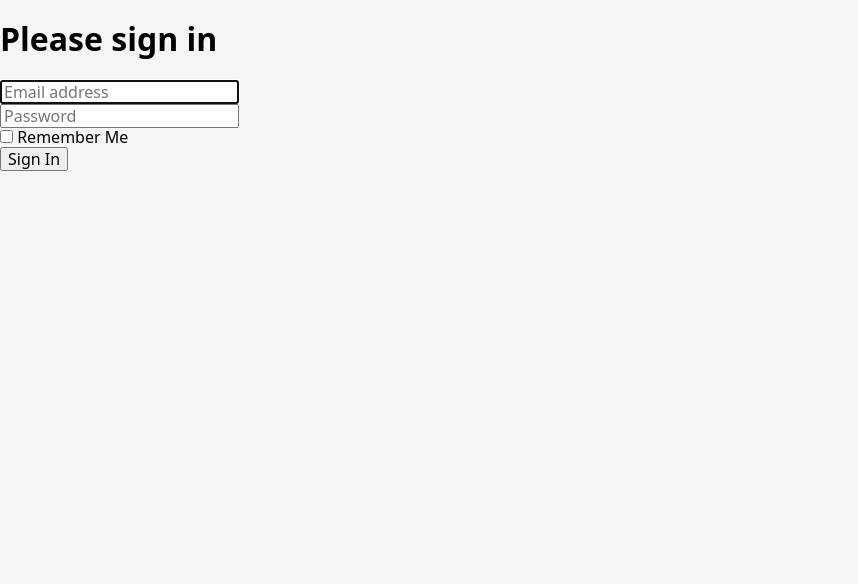
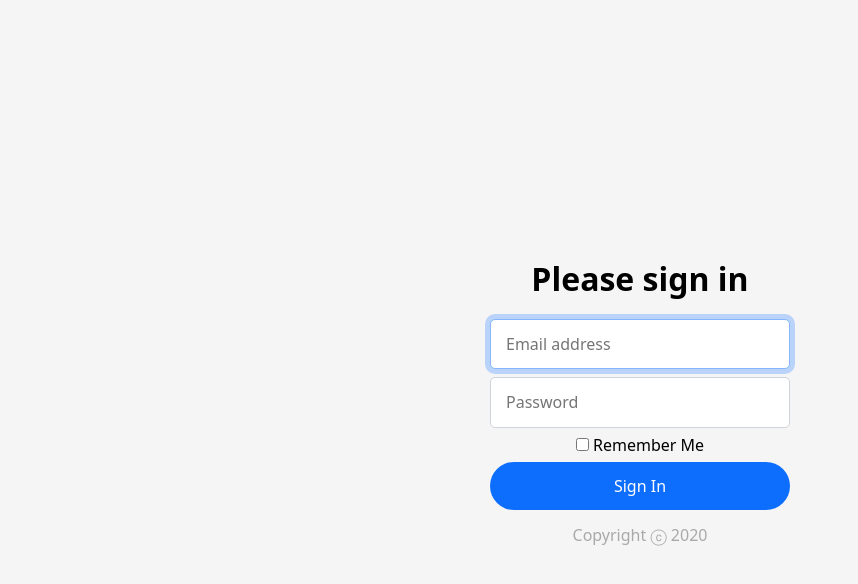
Before and after one commit to Karla-Abad/Forms, a plain HTML site: page index.html in a window 1280 px wide. Shown: the whole page, without its empty margins (0-858 px from the left). Drawn offline with Linux system fonts and the light colour scheme.

Commit message:
Styled form

```diff
--- a/css/styles.css
+++ b/css/styles.css
@@ -9,8 +9,60 @@ html {
 }
 
 body {
+  height: 100vh;
+  display: flex;
+  flex-direction: column;
+  align-items: center;
+  justify-content: center;
   font-size: 1.6rem;
   background-color: #f5f5f5;
   font-family: system-ui, -apple-system, BlinkMacSystemFont, "Segoe UI", Roboto,
     Oxygen, Ubuntu, Cantarell, "Open Sans", "Helvetica Neue", sans-serif;
 }
+
+form {
+  width: 300px;
+}
+
+div {
+  margin-bottom: 0.8rem;
+}
+
+button {
+  background-color: #0d6efd;
+  color: white;
+  border: 0;
+  border-radius: 30px;
+}
+
+button:hover {
+  cursor: pointer;
+  background-color: #0759d3;
+}
+
+p {
+  color: darkgray;
+}
+
+.fullWidth,
+button {
+  width: 100%;
+
+  padding: 1.5rem;
+}
+
+.fullWidth {
+  border: 1px solid #ced4da;
+  outline: 0;
+  transition: border-color 0.15s, box-shadow 0.15s;
+  border-radius: 5px;
+}
+
+.fullWidth:focus {
+  border: 1px solid #86b7fe;
+  box-shadow: 0 0 0 5px #b9d3fa;
+}
+
+.center {
+  text-align: center;
+}
--- a/index.html
+++ b/index.html
@@ -9,15 +9,32 @@
     <link rel="stylesheet" href="css/styles.css" />
   </head>
   <body>
+    <h1>Please sign in</h1>
     <form>
-      <h1>Please sign in</h1>
-      <div><input type="email" placeholder="Email address" autofocus /></div>
-      <div><input type="password" placeholder="Password" /></div>
       <div>
+        <input
+          class="fullWidth"
+          type="email"
+          placeholder="Email address"
+          minlength="5"
+          maxlength="255"
+          autofocus
+        />
+      </div>
+      <div>
+        <input
+          class="fullWidth"
+          type="password"
+          placeholder="Password"
+          maxlength="255"
+        />
+      </div>
+      <div class="center">
         <input type="checkbox" id="rememberMe" />
         <label for="rememberMe">Remember Me</label>
       </div>
       <button type="submit">Sign In</button>
     </form>
+    <p>Copyright ⓒ 2020</p>
   </body>
 </html>
```
